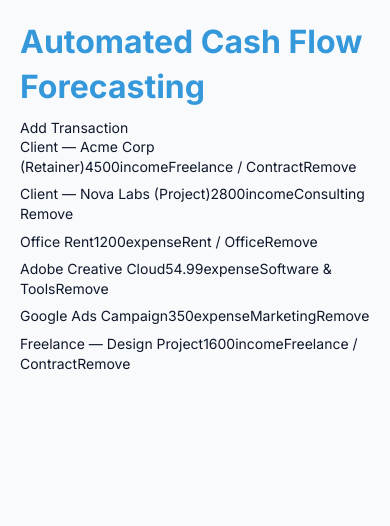
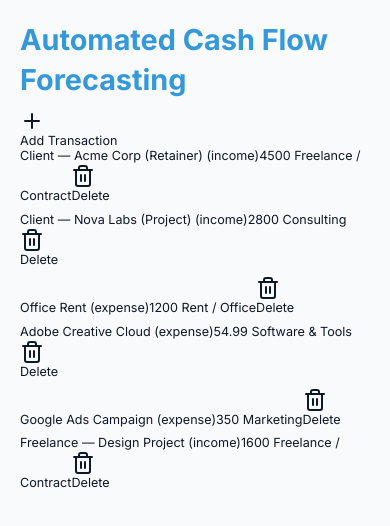
Before and after one commit to kalavathiramarao76-ui/pf-cash-flow-pro, a Next.js app: page /dashboard in a window 390 px wide. Shown: the top 526 px of the page. Built offline with nearby package versions, Linux system fonts and the light colour scheme.

Commit message:
improve: auto-upgrade cycle #89
Files: app/dashboard/page.tsx, app/forecasting/page.tsx, app/globals.css

```diff
--- a/app/dashboard/page.tsx
+++ b/app/dashboard/page.tsx
@@ -107,71 +107,83 @@ const mlModel: MlModel = {
   },
 };
 
-function categorizeTransaction(transaction: Transaction): string {
-  const keywords = transaction.description.split(" ");
-  let category = "";
+function categorizeTransaction(transaction: Omit<Transaction, 'category'>): string {
+  const keywords = transaction.description.toLowerCase().split(' ');
+  const type = transaction.type;
 
-  if (transaction.type === "income") {
-    for (const incomeCategory in mlModel.income) {
-      for (const keyword of mlModel.income[incomeCategory]) {
-        if (keywords.includes(keyword)) {
-          category = incomeCategory;
-          break;
+  if (type === 'income') {
+    for (const category in mlModel.income) {
+      for (const keyword of mlModel.income[category]) {
+        if (keywords.includes(keyword.toLowerCase())) {
+          return category;
         }
       }
-      if (category) break;
     }
-  } else if (transaction.type === "expense") {
-    for (const expenseCategory in mlModel.expense) {
-      for (const keyword of mlModel.expense[expenseCategory]) {
-        if (keywords.includes(keyword)) {
-          category = expenseCategory;
-          break;
+  } else {
+    for (const category in mlModel.expense) {
+      for (const keyword of mlModel.expense[category]) {
+        if (keywords.includes(keyword.toLowerCase())) {
+          return category;
         }
       }
-      if (category) break;
     }
   }
 
-  return category;
+  return type === 'income' ? 'Other Income' : 'Other Expense';
 }
 
-function App() {
+function DashboardPage() {
   const [transactions, setTransactions] = useState<Transaction[]>(getStoredTransactions());
 
   useEffect(() => {
     if (transactions.length === 0) {
       setTransactions(SEED_TRANSACTIONS);
     }
-  }, []);
+  }, [transactions]);
 
   useEffect(() => {
     saveTransactions(transactions);
   }, [transactions]);
 
-  const handleAddTransaction = (transaction: Transaction) => {
-    const categorizedTransaction = { ...transaction, category: categorizeTransaction(transaction) };
-    setTransactions([...transactions, categorizedTransaction]);
+  const handleAddTransaction = () => {
+    const newTransaction: Omit<Transaction, 'id' | 'category'> = {
+      description: 'New Transaction',
+      amount: 0,
+      type: 'income',
+      date: new Date().toISOString().split('T')[0],
+      recurring: false,
+    };
+
+    const category = categorizeTransaction(newTransaction);
+    const transaction: Transaction = { ...newTransaction, id: Date.now().toString(), category };
+
+    setTransactions([...transactions, transaction]);
   };
 
-  const handleRemoveTransaction = (id: string) => {
+  const handleDeleteTransaction = (id: string) => {
     setTransactions(transactions.filter((transaction) => transaction.id !== id));
   };
 
   return (
     <div>
       <h1>Automated Cash Flow Forecasting</h1>
-      <button onClick={() => handleAddTransaction({ id: Math.random().toString(), description: "New Transaction", amount: 100, type: "income", date: new Date().toISOString().split("T")[0], recurring: false })}>
+      <button onClick={handleAddTransaction}>
+        <Plus />
         Add Transaction
       </button>
       <ul>
         {transactions.map((transaction) => (
           <li key={transaction.id}>
-            <span>{transaction.description}</span>
-            <span>{transaction.amount}</span>
-            <span>{transaction.type}</span>
-            <span>{transaction.category}</span>
-            <button onClick={() => handleRemoveTransaction(transaction.id)}>Remove</button>
+            <span>
+              {transaction.description} ({transaction.type})
+            </span>
+            <span>
+              {transaction.amount} {transaction.category}
+            </span>
+            <button onClick={() => handleDeleteTransaction(transaction.id)}>
+              <Trash2 />
+              Delete
+            </button>
           </li>
         ))}
       </ul>
@@ -179,4 +191,4 @@ function App() {
   );
 }
 
-export default App;
+export default DashboardPage;
--- a/app/forecasting/page.tsx
+++ b/app/forecasting/page.tsx
@@ -112,6 +112,16 @@ export default function ForecastingPage() {
     setDateRange({ start, end });
   };
 
+  const filteredForecastData = useMemo(() => {
+    if (selectedMonth !== null) {
+      return forecastData.filter((data) => data.month === selectedMonth);
+    } else if (dateRange.start !== 1 || dateRange.end !== 6) {
+      return forecastData.filter((data) => data.month >= dateRange.start && data.month <= dateRange.end);
+    } else {
+      return forecastData;
+    }
+  }, [forecastData, selectedMonth, dateRange]);
+
   return (
     <div>
       <h1>Automated Cash Flow Forecasting</h1>
@@ -132,9 +142,15 @@ export default function ForecastingPage() {
         <input type="number" value={safetyThreshold} onChange={(e) => setSafetyThreshold(e.target.value)} />
       </div>
       <div>
-        <h2>Recurring Items</h2>
-        <button onClick={() => setShowAddForm(!showAddForm)}>Add New Item</button>
-        {showAddForm && (
+        <label>Recurring Items:</label>
+        <ul>
+          {recurringItems.map((item) => (
+            <li key={item.id}>
+              {item.label} ({item.type}) - {item.amount} ({item.frequency})
+            </li>
+          ))}
+        </ul>
+        {showAddForm ? (
           <div>
             <label>Label:</label>
             <input type="text" value={newItem.label} onChange={(e) => setNewItem({ ...newItem, label: e.target.value })} />
@@ -151,24 +167,20 @@ export default function ForecastingPage() {
               <option value="quarterly">Quarterly</option>
               <option value="yearly">Yearly</option>
             </select>
-            <button onClick={() => setRecurringItems([...recurringItems, { ...newItem, id: Math.random().toString(36).substr(2, 9) }])}>Add Item</button>
+            <button onClick={() => setRecurringItems([...recurringItems, { ...newItem, id: Math.random().toString(36).substr(2, 9) }])}>Add</button>
           </div>
+        ) : (
+          <button onClick={() => setShowAddForm(true)}>Add Recurring Item</button>
         )}
-        <ul>
-          {recurringItems.map((item) => (
-            <li key={item.id}>
-              <span>{item.label}</span>
-              <span>{item.amount}</span>
-              <span>{item.type}</span>
-              <span>{item.frequency}</span>
-            </li>
-          ))}
-        </ul>
       </div>
       <div>
-        <h2>Forecast</h2>
+        <label>Date Range:</label>
+        <input type="number" value={dateRange.start} onChange={(e) => handleDateRangeChange(parseInt(e.target.value), dateRange.end)} />
+        <label>to</label>
+        <input type="number" value={dateRange.end} onChange={(e) => handleDateRangeChange(dateRange.start, parseInt(e.target.value))} />
+      </div>
       <ResponsiveContainer width="100%" height={300}>
-          <LineChart data={forecastData}>
+        <LineChart data={filteredForecastData}>
           <CartesianGrid strokeDasharray="3 3" />
           <XAxis dataKey="month" />
           <YAxis />
@@ -177,22 +189,20 @@ export default function ForecastingPage() {
           <Line type="monotone" dataKey="balance" stroke="#8884d8" activeDot={{ r: 8 }} />
           <Line type="monotone" dataKey="income" stroke="#82ca9d" />
           <Line type="monotone" dataKey="expenses" stroke="#8884d8" />
+          {filteredForecastData.map((data, index) => (
+            <ReferenceLine key={index} x={data.month} stroke="red" />
+          ))}
+          <Brush dataKey="month" height={30} stroke="#8884d8" />
         </LineChart>
       </ResponsiveContainer>
-        <div>
-          <label>Date Range:</label>
-          <input type="number" value={dateRange.start} onChange={(e) => handleDateRangeChange(parseInt(e.target.value), dateRange.end)} />
-          <input type="number" value={dateRange.end} onChange={(e) => handleDateRangeChange(dateRange.start, parseInt(e.target.value))} />
-        </div>
       {selectedMonth !== null && (
         <div>
-            <h3>Drill Down: Month {selectedMonth}</h3>
-            <p>Balance: {forecastData[selectedMonth - 1].balance}</p>
-            <p>Income: {forecastData[selectedMonth - 1].income}</p>
-            <p>Expenses: {forecastData[selectedMonth - 1].expenses}</p>
+          <h2>Drill Down: Month {selectedMonth}</h2>
+          <p>Balance: {filteredForecastData[0].balance}</p>
+          <p>Income: {filteredForecastData[0].income}</p>
+          <p>Expenses: {filteredForecastData[0].expenses}</p>
         </div>
       )}
     </div>
-    </div>
   );
 }
--- a/app/globals.css
+++ b/app/globals.css
@@ -164,7 +164,7 @@ img {
   width: 100%;
   height: auto;
   object-fit: contain;
-  loading: lazy;
+  loading: lazy
 }
 
 @media (max-width: 768px) {
@@ -180,17 +180,73 @@ img {
   h2 {
     font-size: var(--mobile-subheader-font-size);
   }
-}
 
-@media (prefers-reduced-motion: reduce) {
-  * {
-    transition: none;
+  h3 {
+    font-size: calc(var(--mobile-subheader-font-size) * 0.8);
+  }
+
+  h4 {
+    font-size: calc(var(--mobile-subheader-font-size) * 0.7);
+  }
+
+  h5 {
+    font-size: calc(var(--mobile-subheader-font-size) * 0.6);
+  }
+
+  h6 {
+    font-size: calc(var(--mobile-subheader-font-size) * 0.5);
+  }
+
+  .container {
+    grid-template-columns: repeat(6, 1fr);
+    gap: 10px;
+    padding: 10px;
+  }
+
+  .button {
+    padding: 5px 10px;
+    font-size: calc(var(--mobile-font-size) * 0.8);
   }
 }
 
-@media (prefers-color-scheme: dark) {
-  :root {
-    --foreground-rgb: 248, 250, 252;
-    --background-rgb: 15, 23, 42;
+@media (max-width: 480px) {
+  body {
+    font-size: calc(var(--mobile-font-size) * 0.9);
+    line-height: calc(var(--mobile-line-height) * 0.9);
+  }
+
+  h1 {
+    font-size: calc(var(--mobile-header-font-size) * 0.9);
+  }
+
+  h2 {
+    font-size: calc(var(--mobile-subheader-font-size) * 0.9);
+  }
+
+  h3 {
+    font-size: calc(var(--mobile-subheader-font-size) * 0.7);
+  }
+
+  h4 {
+    font-size: calc(var(--mobile-subheader-font-size) * 0.6);
+  }
+
+  h5 {
+    font-size: calc(var(--mobile-subheader-font-size) * 0.5);
+  }
+
+  h6 {
+    font-size: calc(var(--mobile-subheader-font-size) * 0.4);
+  }
+
+  .container {
+    grid-template-columns: repeat(3, 1fr);
+    gap: 5px;
+    padding: 5px;
+  }
+
+  .button {
+    padding: 2px 5px;
+    font-size: calc(var(--mobile-font-size) * 0.7);
   }
 }
```
Lines whose indentation alone changed are shown as unchanged.
